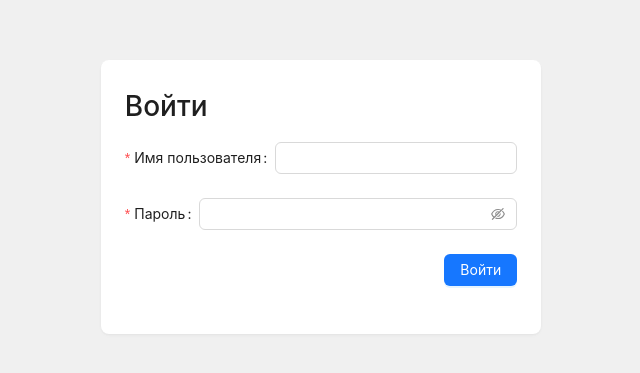
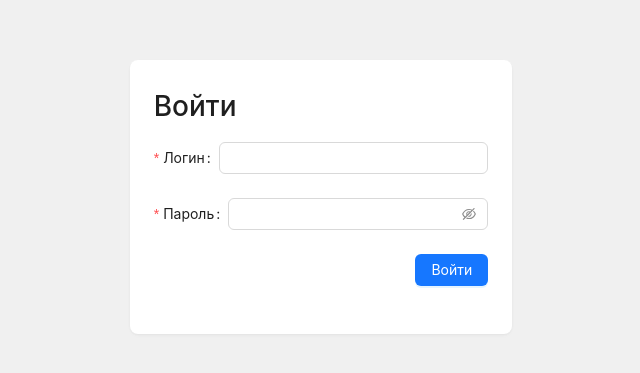
Before and after one commit to natalia-nuikina/Motivation, a Vue app: page /login in a window 1280 px wide. Shown: the part 203-576 px from the top of the page, without its empty margins (319-959 px from the left). Built offline with nearby package versions, Linux system fonts and the light colour scheme.

Commit message:
update username to login

```diff
--- a/src/components/LogIn.vue
+++ b/src/components/LogIn.vue
@@ -24,11 +24,11 @@
         @finishFailed="onFinishFailed"
       >
         <a-form-item
-          label="Имя пользователя"
-          name="username"
-          :rules="[{ required: true, message: 'Заполните имя пользователя' }]"
+          label="Логин"
+          name="login"
+          :rules="[{ required: true, message: 'Заполните логин' }]"
         >
-          <a-input v-model:value="store.logInData.username" />
+          <a-input v-model:value="store.logInData.login" />
         </a-form-item>
 
         <a-form-item
--- a/src/store.js
+++ b/src/store.js
@@ -23,7 +23,7 @@ const store = reactive({
     personnelNumber: [],
   },
   logInData: {
-    username: '',
+    login: '',
     password: '',
   },
 
```
